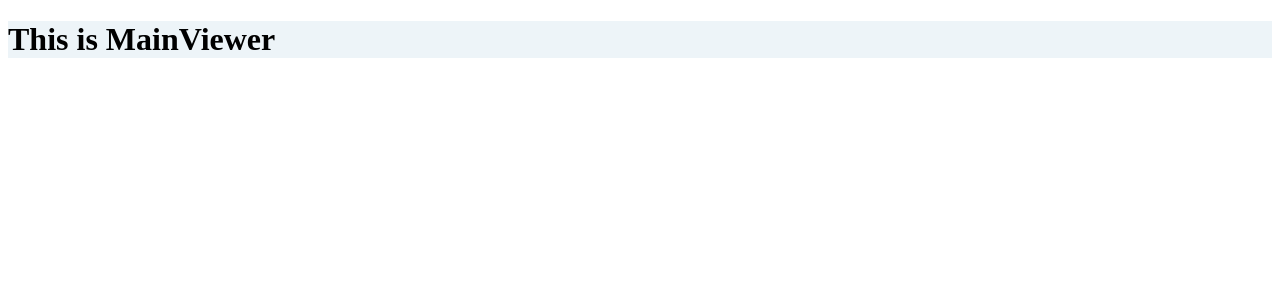
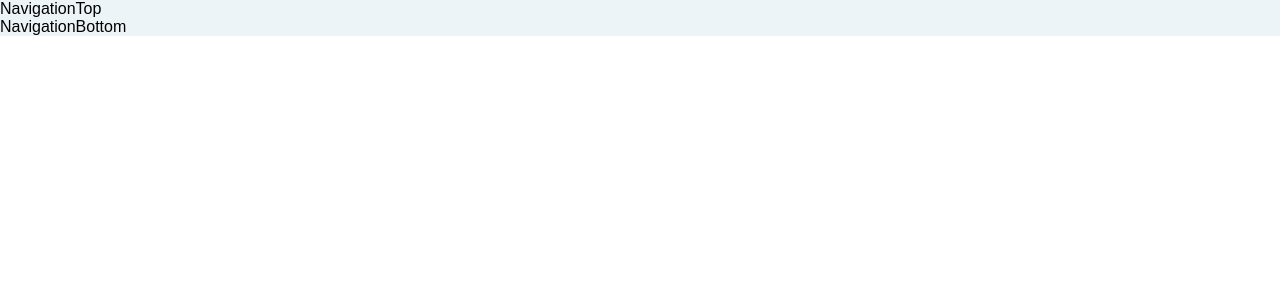
Before and after one commit to szmktk/hack4change-ekoludki, a React (Create React App) app in the folder front_4_web/: page / in a window 1280 px wide. Shown: the top 300 px of the page. Built offline with nearby package versions, Linux system fonts and the light colour scheme.

Commit message:
feat: Add styled-components && init Global Styles.

```diff
--- /dev/null
+++ b/front_4_web/src/modules/common/components/Navigation/Bottom/NavigationBottom.tsx
@@ -0,0 +1,7 @@
+export const NavigationBottom = () => {
+  return(
+    <div>
+      <p>NavigationBottom</p>
+    </div>
+  );
+};
--- /dev/null
+++ b/front_4_web/src/modules/common/components/Navigation/Top/NavigationTop.tsx
@@ -0,0 +1,7 @@
+export const NavigationTop = () => {
+  return(
+    <div>
+      <p>NavigationTop</p>
+    </div>
+  );
+};
--- /dev/null
+++ b/front_4_web/src/modules/common/styles/GlobalStyles.ts
@@ -0,0 +1,15 @@
+import { createGlobalStyle } from "styled-components";
+
+const GlobalStyles = createGlobalStyle`
+  * {
+    margin: 0;
+    padding: 0;
+    box-sizing: border-box;
+  }
+
+  body {
+    font-family: sans-serif;
+  }
+`
+
+export default GlobalStyles;
--- a/front_4_web/src/modules/dashboard/components/MainViewer.tsx
+++ b/front_4_web/src/modules/dashboard/components/MainViewer.tsx
@@ -1,16 +1,14 @@
-export const MainViewer = (props?:any) => {
-
+import GlobalStyles from "../../common/styles/GlobalStyles"
+import { NavigationTop } from "../../common/components/Navigation/Top/NavigationTop"
+import { NavigationBottom } from "../../common/components/Navigation/Bottom/NavigationBottom"
+export const MainViewer = () => {
     return (
-        <div>
-            <h1>This is MainViewer</h1>
-        </div>
+        <>
+            <GlobalStyles />
+            <div>
+                <NavigationTop />
+                <NavigationBottom />
+            </div>
+        </>
     )
-    //below example only:
-    /*return (
-        <IndexStyled>
-            <Navbar></Navbar>
-            <Content nameProviderData={props.nameProviderData}></Content>
-            <Footer></Footer>
-        </IndexStyled>
-    )*/
 }
```
Also changed, not shown: 1 other file (tests, documents, lock files or other folders).
